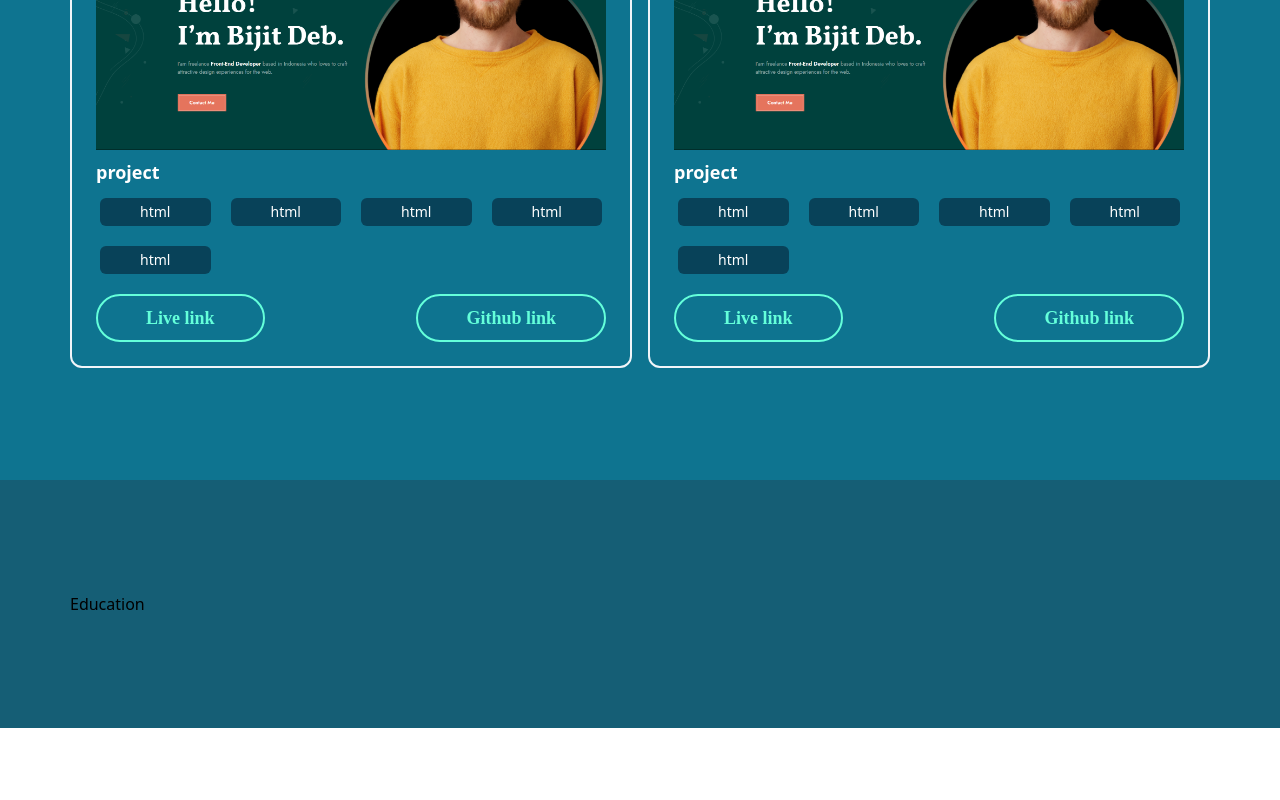
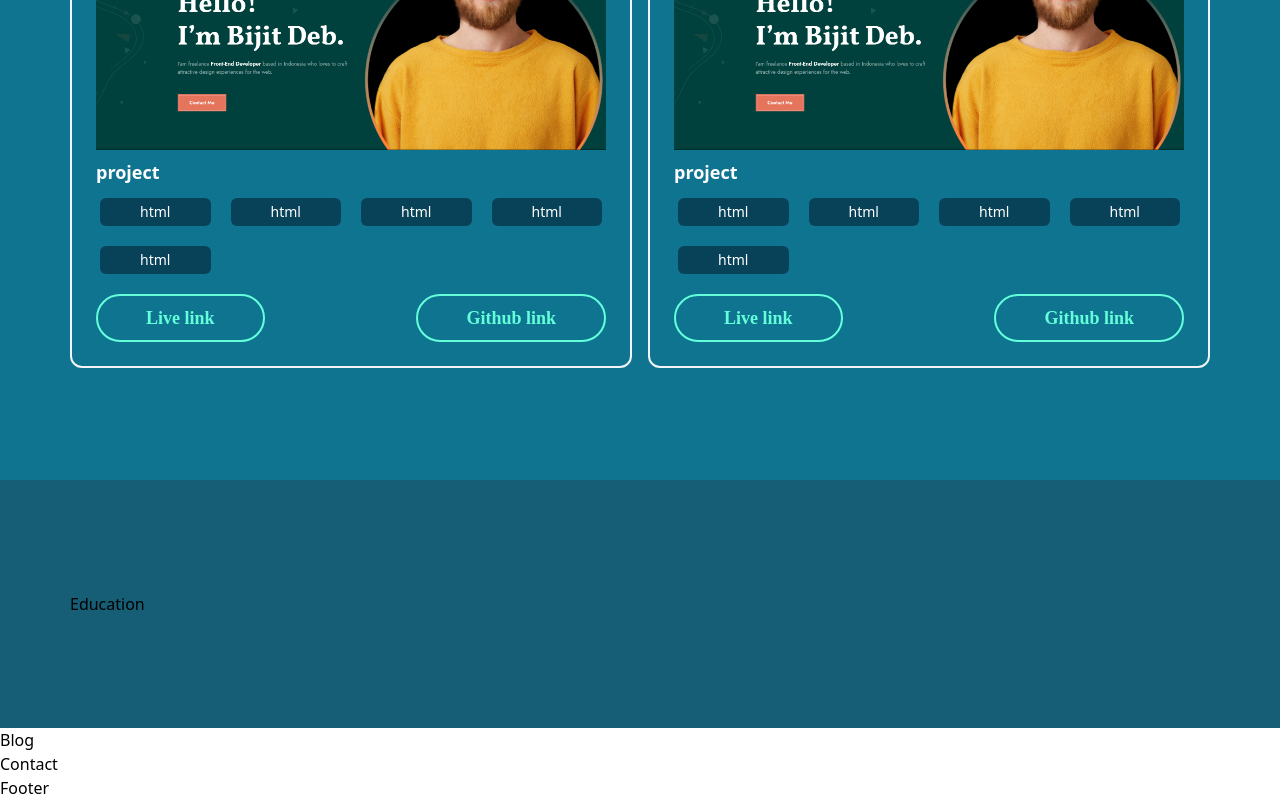
Before and after one commit to bijit-dev/My-Portfolio, a React (Vite) app: page / in a window 1280 px wide. Shown: the part 3357-4157 px from the top of the page. Before the commit the page ends 4085 px from the top, so only its background shows below. Built offline with nearby package versions, Linux system fonts and the light colour scheme.

Commit message:
add section

```diff
--- a/src/App.jsx
+++ b/src/App.jsx
@@ -5,6 +5,9 @@ import About from './Layouts/About'
 import Skills from './Layouts/Skills'
 import Project from './Layouts/Project'
 import Education from './Layouts/Education'
+import Blog from './Layouts/Blog'
+import Contact from './Layouts/Contact'
+import Footer from './Layouts/Footer'
 
 
 const App = () => {
@@ -15,7 +18,10 @@ const App = () => {
             <About />
             <Skills />
             <Project/>
-            <Education/>
+            <Education />
+            <Blog />
+            <Contact />
+            <Footer />
         </>
     )
 }
--- /dev/null
+++ b/src/Layouts/Blog.jsx
@@ -0,0 +1,9 @@
+import React from 'react'
+
+const Blog = () => {
+    return (
+        <div>Blog</div>
+    )
+}
+
+export default Blog
--- /dev/null
+++ b/src/Layouts/Contact.jsx
@@ -0,0 +1,9 @@
+import React from 'react'
+
+const Contact = () => {
+    return (
+        <div>Contact</div>
+    )
+}
+
+export default Contact
--- /dev/null
+++ b/src/Layouts/Footer.jsx
@@ -0,0 +1,9 @@
+import React from 'react'
+
+const Footer = () => {
+    return (
+        <div>Footer</div>
+    )
+}
+
+export default Footer
```
